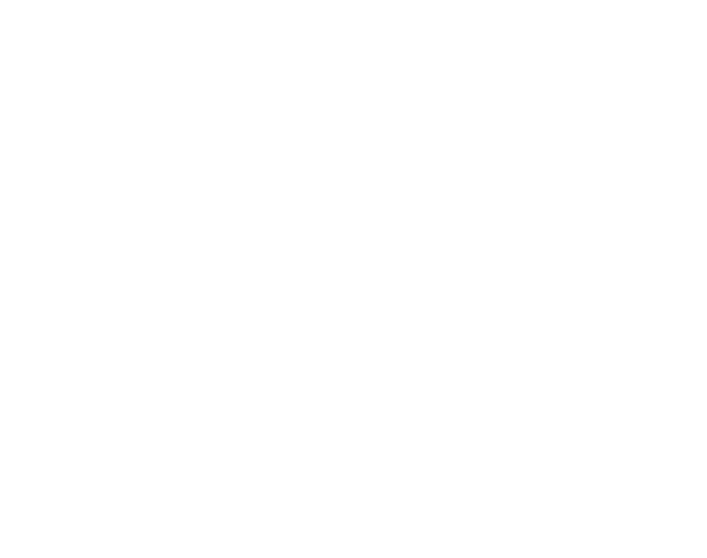
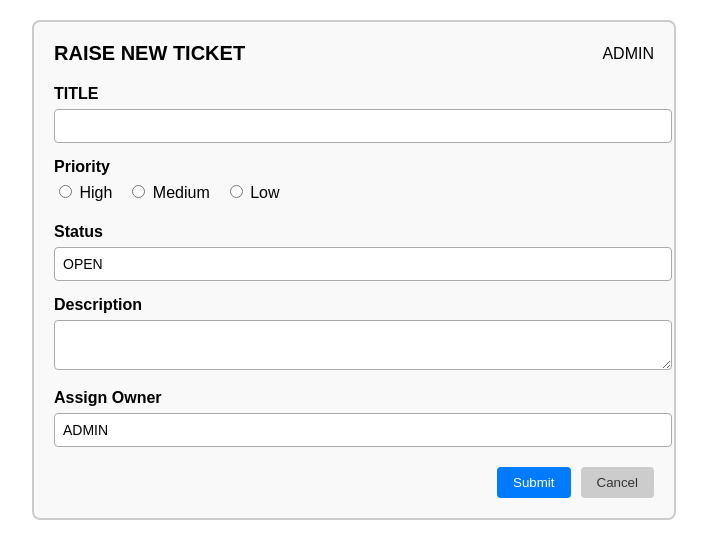
Before and after one commit to SIS-EBhogapurapu/Support-Ticket-and-Escalation-Board, an Angular app: page /admin-newt in a window 1280 px wide. Before the commit this address led to /. Shown: the top 558 px of the page, without its empty margins (286-993 px from the left). Built offline with nearby package versions, Linux system fonts and the light colour scheme.

Commit message:
admin tickets queue buttons functionality added

```diff
--- a/src/app/admin-newt/admin-newt.css
+++ b/src/app/admin-newt/admin-newt.css
@@ -0,0 +1,91 @@
+.ticket-form {
+  max-width: 600px;
+  margin: 20px auto;
+  padding: 20px;
+  border: 2px solid #ccc;
+  border-radius: 8px;
+  background: #f9f9f9;
+  font-family: Arial, sans-serif;
+}
+
+.form-header {
+  display: flex;
+  justify-content: space-between;
+  align-items: center;
+  margin-bottom: 20px;
+}
+
+.form-header h2 {
+  margin: 0;
+  font-size: 20px;
+  font-weight: bold;
+}
+
+.admin-box {
+  background: #333;
+  color: #fff;
+  padding: 6px 12px;
+  border-radius: 4px;
+  font-size: 14px;
+}
+
+.form-group {
+  margin-bottom: 15px;
+}
+
+.form-group label {
+  display: block;
+  font-weight: bold;
+  margin-bottom: 6px;
+}
+
+.form-group input[type="text"],
+.form-group textarea {
+  width: 100%;
+  padding: 8px;
+  border: 1px solid #aaa;
+  border-radius: 4px;
+  font-size: 14px;
+}
+
+.priority-options {
+  display: flex;
+  gap: 15px;
+}
+
+.priority-options label {
+  font-weight: normal;
+}
+
+.form-actions {
+  display: flex;
+  justify-content: flex-end;
+  gap: 10px;
+  margin-top: 20px;
+}
+
+.btn-submit {
+  background: #007bff;
+  color: #fff;
+  border: none;
+  padding: 8px 16px;
+  border-radius: 4px;
+  cursor: pointer;
+}
+
+.btn-cancel {
+  background: #ccc;
+  color: #333;
+  border: none;
+  padding: 8px 16px;
+  border-radius: 4px;
+  cursor: pointer;
+}
+
+.btn-submit:hover {
+  background: #0056b3;
+}
+
+.btn-cancel:hover {
+  background: #999;
+}
--- a/src/app/admin-newt/admin-newt.html
+++ b/src/app/admin-newt/admin-newt.html
@@ -1 +1,48 @@
-<p>admin-newt works!</p>
+<div class="ticket-form">
+  <div class="form-header">
+    <h2>RAISE NEW TICKET</h2>
+    <span class="user-box">ADMIN</span>
+  </div>
+
+  <form>
+    <!-- Title -->
+    <div class="form-group">
+      <label for="title">TITLE</label>
+      <input type="text" id="title" name="title" />
+    </div>
+
+    <!-- Priority -->
+    <div class="form-group">
+      <label>Priority</label>
+      <div class="priority-options">
+        <label><input type="radio" name="priority" value="High" /> High</label>
+        <label><input type="radio" name="priority" value="Medium" /> Medium</label>
+        <label><input type="radio" name="priority" value="Low" /> Low</label>
+      </div>
+    </div>
+
+    <!-- Status -->
+    <div class="form-group">
+      <label for="status">Status</label>
+      <input type="text" id="status" name="status" value="OPEN" readonly />
+    </div>
+
+    <!-- Description -->
+    <div class="form-group">
+      <label for="description">Description</label>
+      <textarea id="description" name="description"></textarea>
+    </div>
+
+    <!-- Assign Owner -->
+    <div class="form-group">
+      <label for="owner">Assign Owner</label>
+      <input type="text" id="owner" name="owner" value="ADMIN" readonly />
+    </div>
+
+    <!-- Buttons -->
+    <div class="form-actions">
+      <button type="submit" class="btn-submit" routerLink="/admin-tq" routerLinkActive="active">Submit</button>
+      <button type="button" class="btn-cancel" routerLink="/admin" routerLinkActive="active">Cancel</button>
+    </div>
+  </form>
+</div>
--- a/src/app/admin-newt/admin-newt.ts
+++ b/src/app/admin-newt/admin-newt.ts
@@ -1,9 +1,11 @@
 import { Component } from '@angular/core';
+import { RouterLink, RouterLinkActive, RouterModule } from '@angular/router';
 
 @Component({
   selector: 'app-admin-newt',
-  imports: [],
+  standalone:true,
+  imports: [RouterLink,RouterLinkActive,RouterModule],
   templateUrl: './admin-newt.html',
   styleUrl: './admin-newt.css',
 })
-export class AdminNewt {}
+export class AdminNewtComponent {}
--- a/src/app/admin-tq/admin-tq.html
+++ b/src/app/admin-tq/admin-tq.html
@@ -18,7 +18,7 @@
     <div class="table-section">
       <div class="table-header">
         <h5>ALL TICKETS</h5>
-        <div class="add-btn" routerLink="/users-newt" routerLinkActive="active">Add New Ticket</div>
+        <div class="add-btn" routerLink="/admin-newt" routerLinkActive="active">Add New Ticket</div>
       </div>
 
 
@@ -81,7 +81,7 @@
           <td>High</td>
           <td>Open</td>
           <td>ADMIN</td>
-          <td><a routerLink="/users-tdes" routerLinkActive="active">View</a></td>
+          <td><a routerLink="/admin-newt" routerLinkActive="active">View</a></td>
         </tr>
 
 
@@ -92,7 +92,7 @@
           <td>Medium</td>
           <td>Closed</td>
           <td>ADMIN</td>
-          <td><a routerLink="/users-tdes" routerLinkActive="active">View</a></td>
+          <td><a routerLink="/admin-newt" routerLinkActive="active">View</a></td>
         </tr>
 
 
@@ -103,7 +103,7 @@
           <td>Medium</td>
           <td>Closed</td>
           <td>ADMIN</td>
-          <td><a routerLink="/users-tdes" routerLinkActive="active">View</a></td>
+          <td><a routerLink="/admin-newt" routerLinkActive="active">View</a></td>
         </tr>
 
 
@@ -114,7 +114,7 @@
           <td>Medium</td>
           <td>OPEN</td>
           <td>ADMIN</td>
-          <td><a routerLink="/users-tdes" routerLinkActive="active">View</a></td>
+          <td><a routerLink="/admin-newt" routerLinkActive="active">View</a></td>
         </tr>
 
 
@@ -125,7 +125,7 @@
           <td>LOW</td>
           <td>Closed</td>
           <td>ADMIN</td>
-          <td><a routerLink="/users-tdes" routerLinkActive="active">View</a></td>
+          <td><a routerLink="/admin-newt" routerLinkActive="active">View</a></td>
         </tr>
 
 
@@ -136,7 +136,7 @@
           <td>High</td>
           <td>OPEN</td>
           <td>ADMIN</td>
-          <td><a routerLink="/users-tdes" routerLinkActive="active">View</a></td>
+          <td><a routerLink="/admin-newt" routerLinkActive="active">View</a></td>
         </tr>
 
       </table>
--- a/src/app/app.routes.ts
+++ b/src/app/app.routes.ts
@@ -7,6 +7,8 @@
 import { UsersNewtComponent } from './users-newt/users-newt';
 import { UsersTdesComponent } from "./users-tdes/users-tdes";
 import { AdminTqComponent } from './admin-tq/admin-tq';
+import { AdminNewtComponent } from './admin-newt/admin-newt';
+
 
 
 
@@ -17,7 +19,8 @@
   { path: 'Userstq', component: UsersTqComponent},
   { path: 'users-newt', component:UsersNewtComponent},
   { path: 'users-tdes', component: UsersTdesComponent},
-  { path: 'admin-tq', component: AdminTqComponent}
+  { path: 'admin-tq', component: AdminTqComponent},
+  { path: 'admin-newt', component:AdminNewtComponent}
 ];
 
 @NgModule({
```
